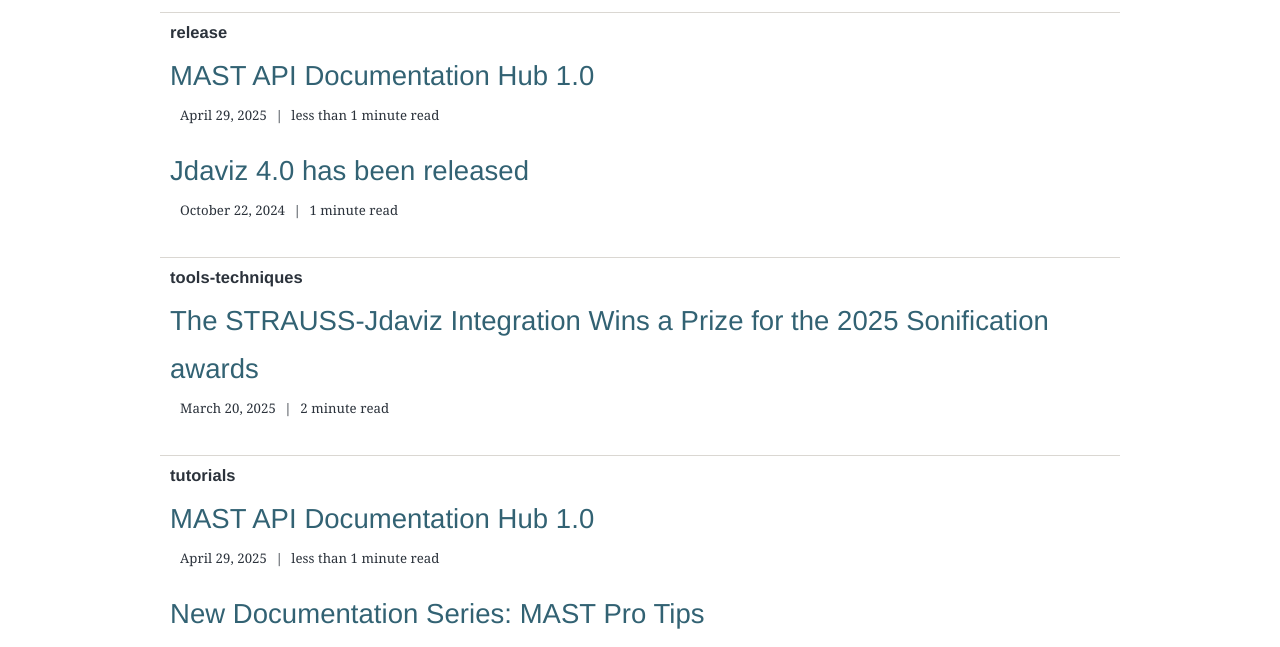
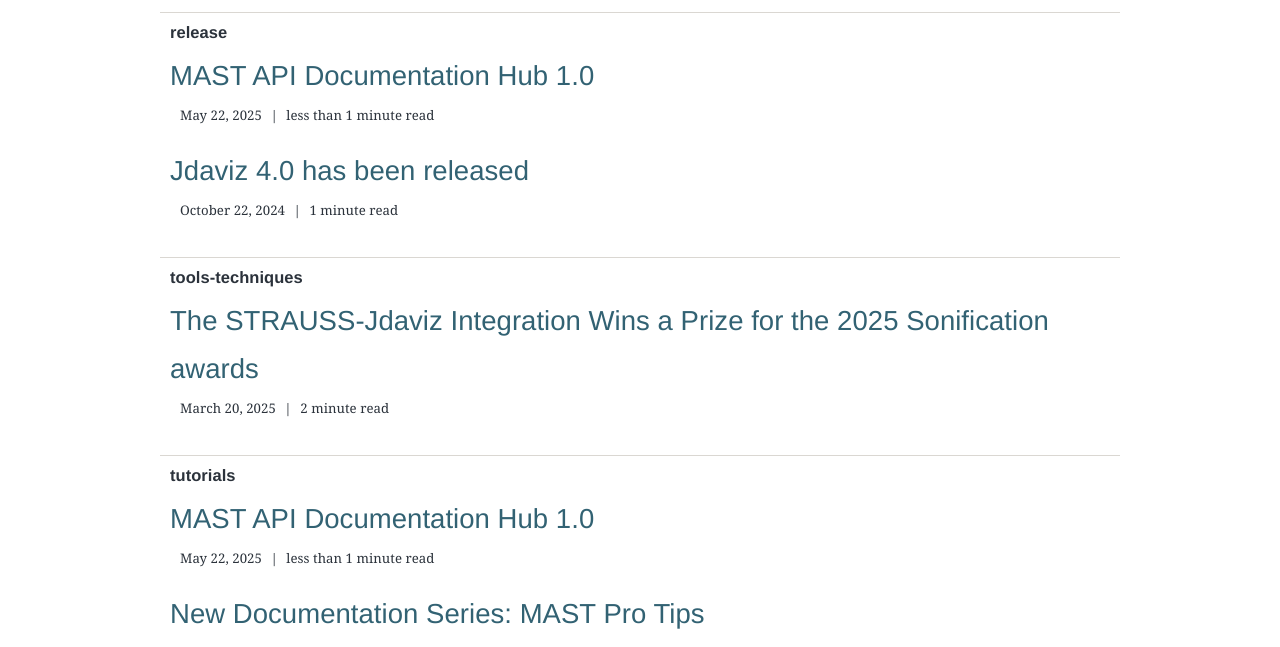
Before and after one commit to spacetelescope/mast-blog, a Jekyll site: the page built from _pages/tags.html, in a window 1280 px wide. Shown: the part 494-1141 px from the top of the page. Built offline with Jekyll 4.4.1, drawn with Linux system fonts in a browser that asks for light colours; some web fonts are replaced.

Commit message:
update release date

```diff
--- a/_posts/2025-04-29-api-docs-hub-1.0-post.md
+++ b/_posts/2025-04-29-api-docs-hub-1.0-post.md
@@ -3,7 +3,7 @@
 read_time: true
 show_date: true
 title: "MAST API Documentation Hub 1.0"
-date: 2025-04-29
+date: 2025-05-22
 img: posts/19000101/template_image.png
 tags: [tutorials, release]
 category: Documentation
```
